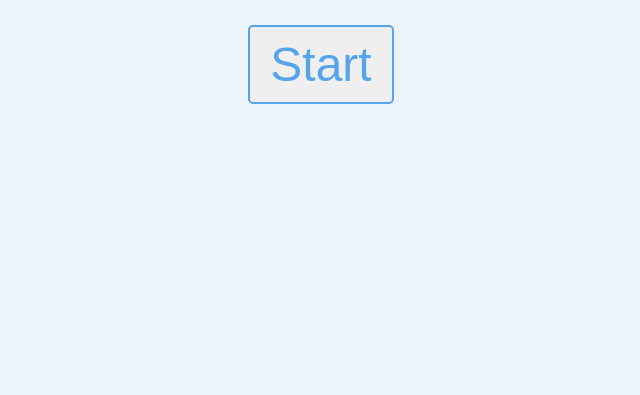
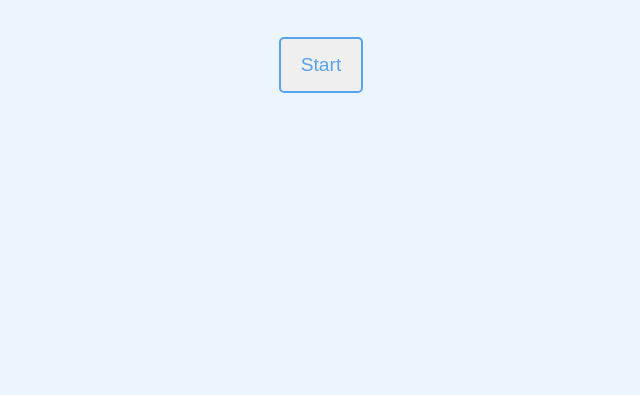
Before and after one commit to neeldholiya04/Quiz-App, a plain HTML site: page index.html in a window 1280 px wide. Shown: the part 405-800 px from the top of the page, without its empty margins (319-959 px from the left). Drawn offline with Linux system fonts and the light colour scheme.

Commit message:
minor changes in landing page

```diff
--- a/Styles/style.css
+++ b/Styles/style.css
@@ -18,10 +18,10 @@ main h1{
 }
 
 main button{
-    padding: 10px 20px;
+    padding: 15px 20px;
     margin-top: 20px;
     color: #56a4eb;
-    font-size: 3rem;
+    font-size: 1.2rem;
     border: 2px solid #56a4eb;
     border-radius: 5px;
     cursor: pointer;
```
